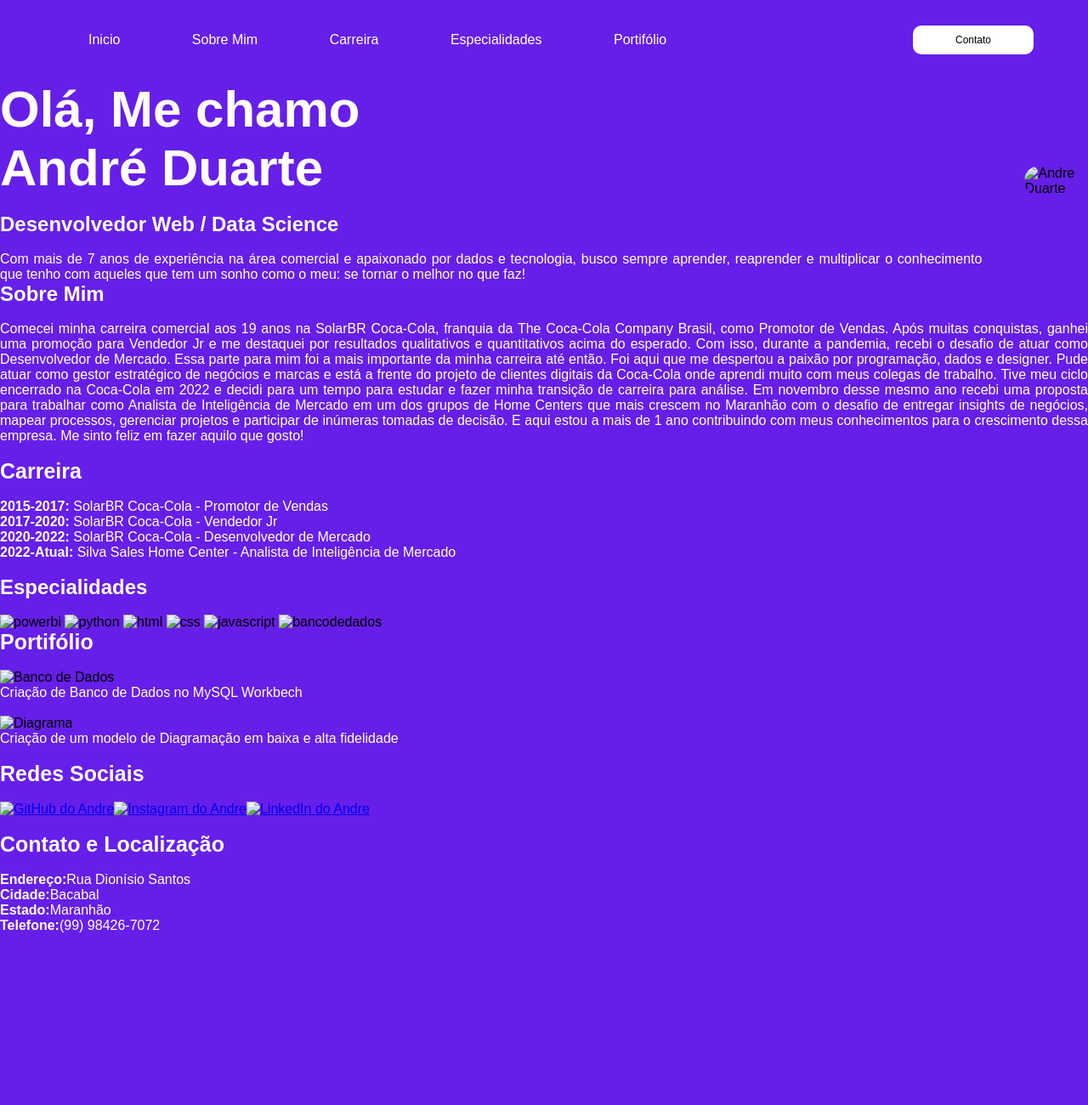
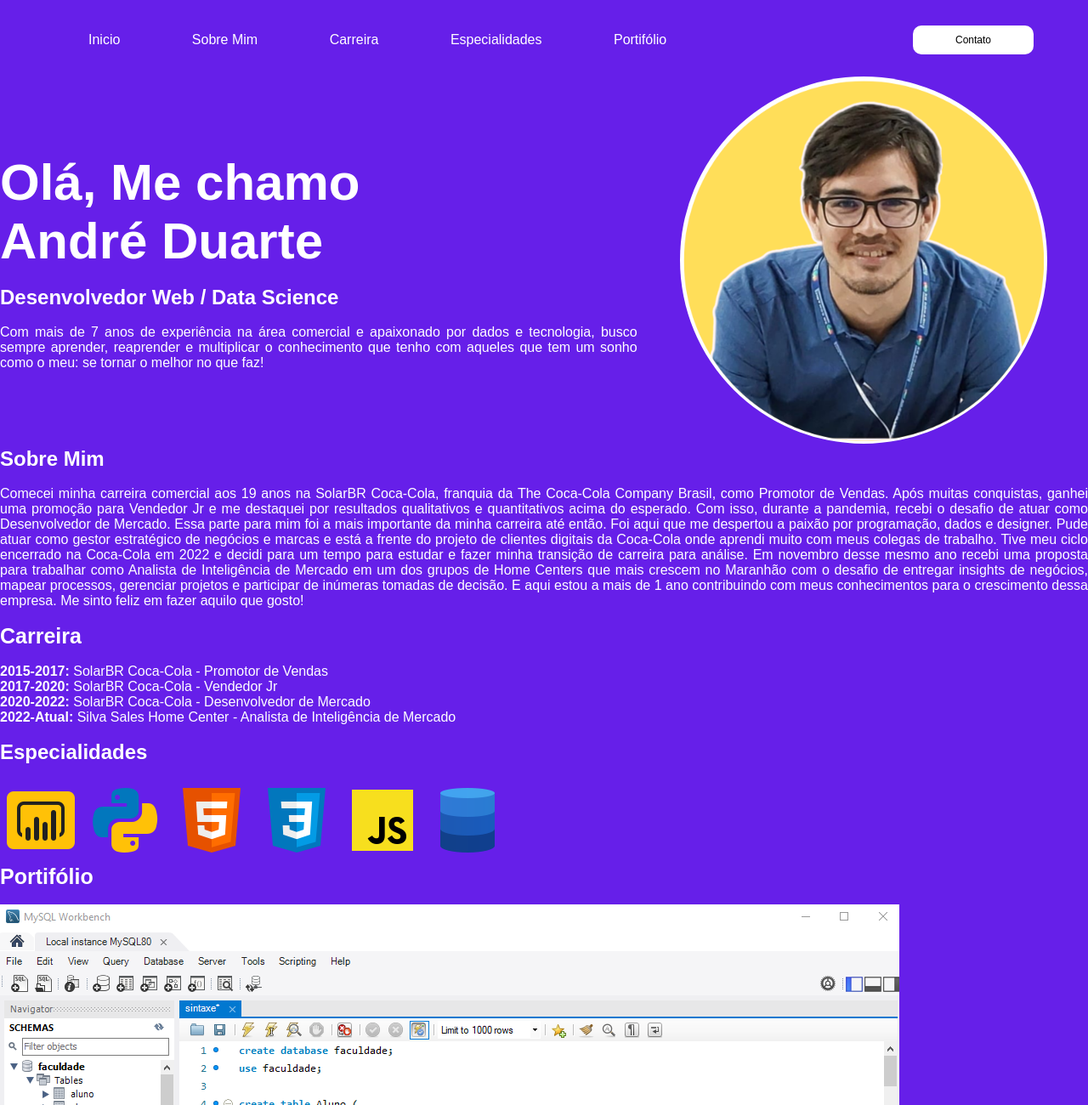
Before and after one commit to andreduarte125/meucv, a plain HTML site: page index.html in a window 1280 px wide. Shown: the top 1300 px of the page at 85% size. Before the commit the page ends 1116 px from the top, so only its background shows below. Drawn offline with Linux system fonts and the light colour scheme.

Commit message:
Nova atualização

```diff
--- a/estilo.css
+++ b/estilo.css
@@ -18,10 +18,17 @@ body{
     display: flex;
     justify-content: space-between;
     align-items: center;
+    margin-top: 90px;
 }
 /* Estilo do header */
 header{
     padding: 30px 5%;
+    position: fixed;
+    background-color: rgb(102, 31, 233);
+    top: 0;
+    z-index: 1000;
+    width: 100%;
+    height: 10%;
 }
 header .interface{
     display: flex;
--- a/index.html
+++ b/index.html
@@ -39,7 +39,7 @@
                         como o meu: se tornar o melhor no que faz!</p>
                     </div>
                     <div class="imagem_topo">
-                        <img src="/PROJETOS HTML/img/andre.png" alt="Andre Duarte">
+                        <img src="img/andre.png" alt="Andre Duarte">
                     </div>
                 </div>
             </div>
@@ -94,12 +94,12 @@
                     <h2 id="titulo4">Especialidades</h2>
                     <br>
                     <div class="imagens_especialidades">
-                        <img src="/PROJETOS HTML/img/powerbi.png" alt="powerbi">
-                        <img src="/PROJETOS HTML/img/python.png" alt="python">
-                        <img src="/PROJETOS HTML/img/html5.png" alt="html">
-                        <img src="/PROJETOS HTML/img/css.png" alt="css">
-                        <img src="/PROJETOS HTML/img/javscript.png" alt="javascript">
-                        <img src="/PROJETOS HTML/img/bancodedados.png" alt="bancodedados">
+                        <img src="img/powerbi.png" alt="powerbi">
+                        <img src="img/python.png" alt="python">
+                        <img src="img/html5.png" alt="html">
+                        <img src="img/css.png" alt="css">
+                        <img src="img/javscript.png" alt="javascript">
+                        <img src="img/bancodedados.png" alt="bancodedados">
                     </div>
                 </div>
             </div>
@@ -110,10 +110,10 @@
                 <div class="flex_portifolio">
                     <h3 id="titulo5">Portifólio</h3>
                     <br>
-                    <img class="primeira" src="/PROJETOS HTML/img/Analise Banco.png" alt="Banco de Dados">
+                    <img class="primeira" src="img/Analise Banco.png" alt="Banco de Dados">
                     <p>Criação de Banco de Dados no MySQL Workbech</p>
                     <br>
-                    <img class="segunda" src="/PROJETOS HTML/img/diagramabaixalta.png" alt="Diagrama">
+                    <img class="segunda" src="img/diagramabaixalta.png" alt="Diagrama">
                     <p>Criação de um modelo de Diagramação em baixa e alta fidelidade</p>
                 </div>
             </div>
@@ -129,17 +129,17 @@
                         <ul class="imagem_redes">
                             <li>
                                 <a href="https://github.com/andreduarte125" target="_blank">
-                                    <img src="/PROJETOS HTML/img/github.png" alt="GitHub do Andre">
+                                    <img src="img/github.png" alt="GitHub do Andre">
                                 </a>
                             </li>
                             <li>
                                 <a href="https://www.instagram.com/andre_duartee27/" target="_blank">
-                                    <img src="/PROJETOS HTML/img/instagram.png" alt="Instagram do Andre">
+                                    <img src="img/instagram.png" alt="Instagram do Andre">
                                 </a>
                             </li>
                             <li>
                                 <a href="https://www.linkedin.com/in/andre-duarte-781115164/" target="_blank">
-                                    <img src="/PROJETOS HTML/img/linkedin.png" alt="LinkedIn do Andre">
+                                    <img src="img/linkedin.png" alt="LinkedIn do Andre">
                                 </a>
                             </li>
                         </ul>
```
